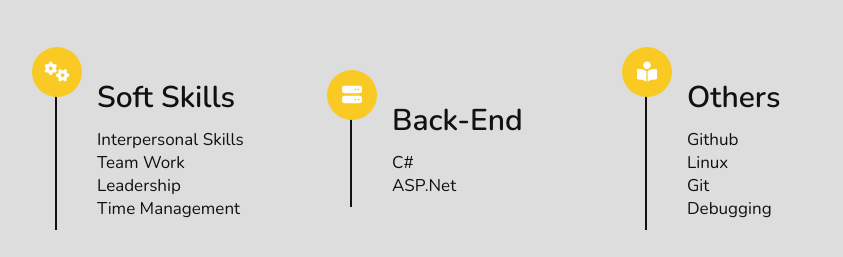
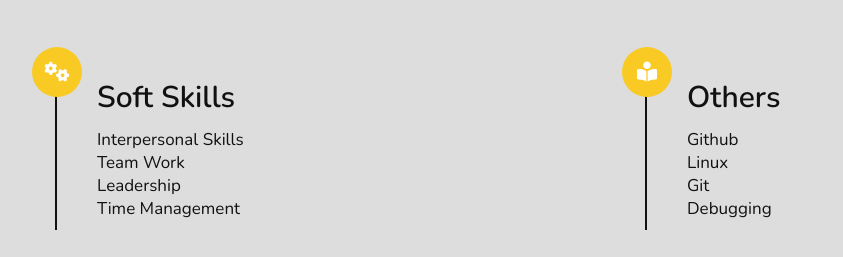
Before and after one commit to shubhamsaket49/ShubhamSaket-Portfolio, a plain HTML site: page index.html in a window 1280 px wide. Shown: the part 2779-3036 px from the top of the page, without its empty margins (345-1188 px from the left). Drawn offline with nearby package versions, Linux system fonts and the light colour scheme.

Commit message:
Update index.html

```diff
--- a/index.html
+++ b/index.html
@@ -147,7 +147,7 @@
         <i class="fas fa-code"></i>
         <h3> Programming</h3>
         <p> C++ <br>
-            C <br>
+            C# <br>
           </p>
   </div>
 
@@ -177,14 +177,6 @@
         Team Work<br>
         Leadership<br>
         Time Management<br>
-        </p>
-  </div>
-
-<div class="box">
-       <i class="fas fa-server"></i>
-        <h3> Back-End </h3>
-        <p> C# <br>
-        ASP.Net<br>
         </p>
   </div>
 
```
